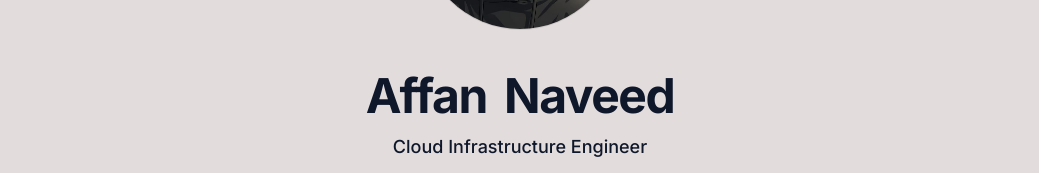
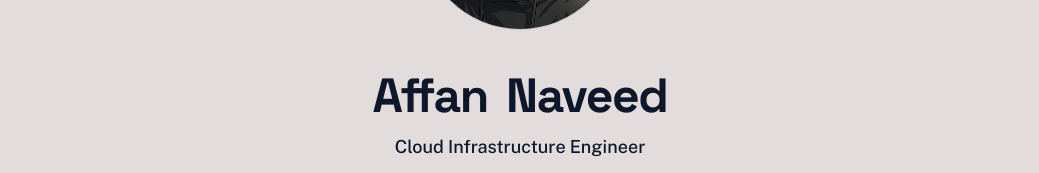
Before and after one commit to bugfinn/portfolio, a Next.js app in the folder frontend/: page / in a window 1280 px wide. Shown: the part 385-558 px from the top of the page, without its empty margins (120-1159 px from the left). Built offline with nearby package versions, Linux system fonts and the light colour scheme; no server answers.

Commit message:
style: overhaul global typography to Space Grotesk and Public Sans

```diff
--- a/frontend/app/globals.css
+++ b/frontend/app/globals.css
@@ -5,7 +5,11 @@
 
 /* ── Register Inter as the default sans font ── */
 @theme {
-  --font-sans: var(--font-inter), ui-sans-serif, system-ui, sans-serif;
+ /* Body text defaults to Public Sans */
+  --font-sans: var(--font-public), ui-sans-serif, system-ui, sans-serif;
+
+  /* Headings will use Space Grotesk */
+  --font-heading: var(--font-space), ui-sans-serif, system-ui, sans-serif;
 }
 
 /* ── Light Mode Tokens ── */
@@ -63,6 +67,9 @@ body {
   background-color: var(--bg);
   color: var(--text-1);
   transition: background-color 0.2s ease, color 0.2s ease;
+}
+h1, h2, h3, h4, h5, h6 {
+  font-family: var(--font-heading);
 }
 
 /* Markdown Parser Styles */
--- a/frontend/app/layout.js
+++ b/frontend/app/layout.js
@@ -1,14 +1,21 @@
-import { Inter } from 'next/font/google'
+import { Space_Grotesk, Public_Sans } from 'next/font/google'
 import './globals.css'
 import Navbar from '@/components/layout/Navbar'
 import Footer from '@/components/layout/Footer'
 import ScrollToTop from '@/components/ui/ScrollToTop'
 
-const inter = Inter({
+// 1. Initialize Space Grotesk for Headings
+const spaceGrotesk = Space_Grotesk({
   subsets: ['latin'],
-  variable: '--font-inter',
+  variable: '--font-space',
   display: 'swap',
+})
 
+// 2. Initialize Public Sans for Body Text
+const publicSans = Public_Sans({
+  subsets: ['latin'],
+  variable: '--font-public',
+  display: 'swap',
 })
 
 export const metadata = {
@@ -32,7 +39,7 @@ const themeScript = `
 
 export default function RootLayout({ children }) {
   return (
-    <html lang="en" className={inter.variable} suppressHydrationWarning>
+    <html lang="en" className={`${spaceGrotesk.variable} ${publicSans.variable}`} suppressHydrationWarning>
       <head>
         <script dangerouslySetInnerHTML={{ __html: themeScript }} />
       </head>
```
